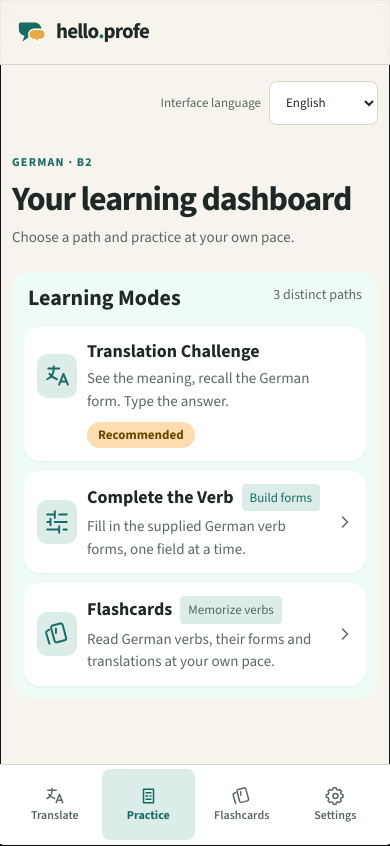
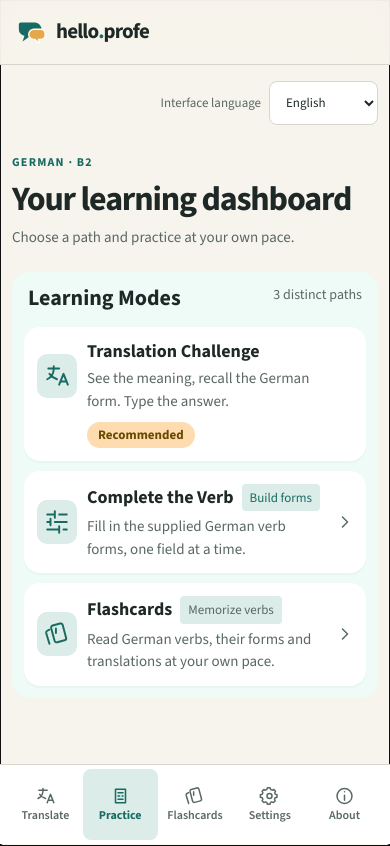
Before and after one commit to ccisternas-dev/hello.profe, a React (Vite) app: page / in a window 390 px wide. Built offline with nearby package versions, Linux system fonts and the light colour scheme.

Commit message:
Expose About page in desktop and mobile navigation

```diff
--- a/src/App.tsx
+++ b/src/App.tsx
@@ -59,13 +59,14 @@ function AppShell({
   const primaryNav: {
     id: View
     label: MessageKey
-    icon: "translate" | "book" | "practice" | "cards" | "settings"
+    icon: "translate" | "book" | "practice" | "cards" | "settings" | "info"
   }[] = [
     { id: "translate", label: "Translate", icon: "translate" },
     { id: "notebook", label: "Notebook", icon: "book" },
     { id: "practice", label: "Practice", icon: "practice" },
     { id: "flashcards", label: "Flashcards", icon: "cards" },
     { id: "settings", label: "Settings", icon: "settings" },
+    { id: "about", label: "About", icon: "info" },
   ]
 
   const mobileNav = primaryNav.filter(item => item.id !== "notebook")
--- a/src/index.css
+++ b/src/index.css
@@ -350,7 +350,7 @@ td:not(:first-child) { font-weight: 650; }
   .sidebar { display: none; }
   .content-shell { margin-left: 0; padding-top: 65px; padding-bottom: calc(100px + env(safe-area-inset-bottom, 0px)); }
   .mobile-header { position: fixed; inset: 0 0 auto; z-index: 30; height: 65px; padding: 0 var(--space-4); display: flex; align-items: center; justify-content: space-between; background: rgba(247,244,237,.95); border-bottom: 1px solid var(--border-default); backdrop-filter: blur(12px); }
-  .bottom-nav { position: fixed; inset: auto 0 0; z-index: 30; min-height: calc(80px + env(safe-area-inset-bottom, 0px)); padding: 4px max(8px, env(safe-area-inset-right, 0px)) calc(4px + env(safe-area-inset-bottom, 0px)) max(8px, env(safe-area-inset-left, 0px)); display: grid; grid-template-columns: repeat(4, minmax(0, 1fr)); background: var(--surface-raised); border-top: 1px solid var(--border-default); }
+  .bottom-nav { position: fixed; inset: auto 0 0; z-index: 30; min-height: calc(80px + env(safe-area-inset-bottom, 0px)); padding: 4px max(8px, env(safe-area-inset-right, 0px)) calc(4px + env(safe-area-inset-bottom, 0px)) max(8px, env(safe-area-inset-left, 0px)); display: grid; grid-template-columns: repeat(5, minmax(0, 1fr)); background: var(--surface-raised); border-top: 1px solid var(--border-default); }
   .bottom-nav button { min-height: 58px; display: flex; flex-direction: column; align-items: center; justify-content: center; gap: 2px; border: 0; background: transparent; color: var(--text-secondary); font-size: 12px; font-weight: 600; }
   .bottom-nav button.selected { color: var(--action-primary); }
   .bottom-nav .icon { width: 21px; }
--- a/src/locales/de.json
+++ b/src/locales/de.json
@@ -310,5 +310,6 @@
   "GitHub repository": "GitHub-Repository",
   "“Profe” is an informal Spanish word for a teacher. Together with “hello,” it reflects the welcoming, personal spirit of this project.": "„Profe“ ist eine informelle spanische Bezeichnung für eine Lehrkraft. Zusammen mit „hello“ spiegelt sie den einladenden, persönlichen Charakter dieses Projekts wider.",
   "GitHub profile": "GitHub-Profil",
-  "LinkedIn": "LinkedIn"
+  "LinkedIn": "LinkedIn",
+  "About": "Über"
 }
--- a/src/locales/en.json
+++ b/src/locales/en.json
@@ -310,5 +310,6 @@
   "GitHub repository": "GitHub repository",
   "“Profe” is an informal Spanish word for a teacher. Together with “hello,” it reflects the welcoming, personal spirit of this project.": "“Profe” is an informal Spanish word for a teacher. Together with “hello,” it reflects the welcoming, personal spirit of this project.",
   "GitHub profile": "GitHub profile",
-  "LinkedIn": "LinkedIn"
+  "LinkedIn": "LinkedIn",
+  "About": "About"
 }
--- a/src/locales/es.json
+++ b/src/locales/es.json
@@ -310,5 +310,6 @@
   "GitHub repository": "Repositorio de GitHub",
   "“Profe” is an informal Spanish word for a teacher. Together with “hello,” it reflects the welcoming, personal spirit of this project.": "«Profe» es una forma informal de referirse a un docente en español. Junto con «hello», refleja el espíritu acogedor y personal de este proyecto.",
   "GitHub profile": "Perfil de GitHub",
-  "LinkedIn": "LinkedIn"
+  "LinkedIn": "LinkedIn",
+  "About": "Acerca de"
 }
--- a/src/locales/fr.json
+++ b/src/locales/fr.json
@@ -310,5 +310,6 @@
   "GitHub repository": "Dépôt GitHub",
   "“Profe” is an informal Spanish word for a teacher. Together with “hello,” it reflects the welcoming, personal spirit of this project.": "« Profe » est un mot espagnol informel pour désigner un enseignant. Associé à « hello », il reflète l’esprit accueillant et personnel de ce projet.",
   "GitHub profile": "Profil GitHub",
-  "LinkedIn": "LinkedIn"
+  "LinkedIn": "LinkedIn",
+  "About": "À propos"
 }
--- a/src/locales/nl.json
+++ b/src/locales/nl.json
@@ -310,5 +310,6 @@
   "GitHub repository": "GitHub-repository",
   "“Profe” is an informal Spanish word for a teacher. Together with “hello,” it reflects the welcoming, personal spirit of this project.": "‘Profe’ is een informeel Spaans woord voor een leraar. Samen met ‘hello’ weerspiegelt het de gastvrije, persoonlijke sfeer van dit project.",
   "GitHub profile": "GitHub-profiel",
-  "LinkedIn": "LinkedIn"
+  "LinkedIn": "LinkedIn",
+  "About": "Over"
 }
```
